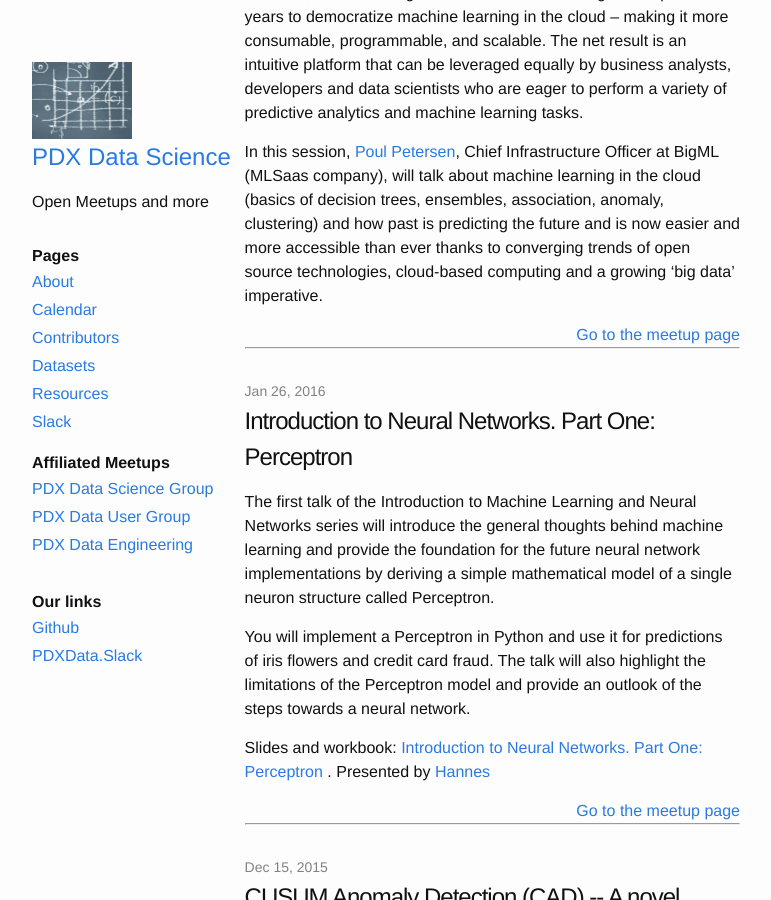
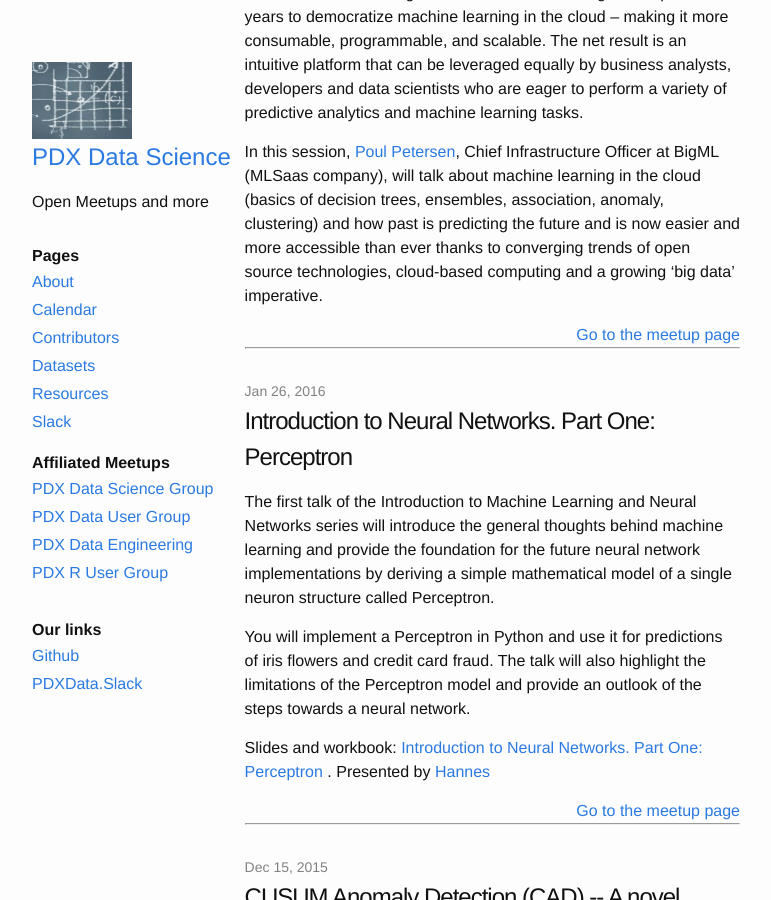
Before and after one commit to PdxData/pdxdata.github.io, a Jekyll site: the page built from index.html, in a window 1280 px wide and 900 px high, scrolled down 306 px. Shown: the whole window, without its empty margins (270-1041 px from the left). Built offline with Jekyll 4.4.1, drawn with Linux system fonts in a browser that asks for light colours.

Commit message:
Add R User Group to the HTML wrapper.

```diff
--- a/_includes/sidebar.html
+++ b/_includes/sidebar.html
@@ -31,6 +31,7 @@
       <a class="sidebar-nav-item" href="http://www.meetup.com/Portland-Data-Science-Group/">PDX Data Science Group</a>
       <a class="sidebar-nav-item" href="http://www.meetup.com/Portland-Data-User-Group/">PDX Data User Group</a>
       <a class="sidebar-nav-item" href="http://www.meetup.com/PDX-Data-Engineering/">PDX Data Engineering</a>
+      <a class="sidebar-nav-item" href="http://www.meetup.com/portland-r-user-group/">PDX R User Group</a>
     </nav>
       <navh><strong>Our links</strong></navh>
       <a class="sidebar-nav-item" href="https://github.com/pdxdata/pdxdata.github.io">Github</a>
```
